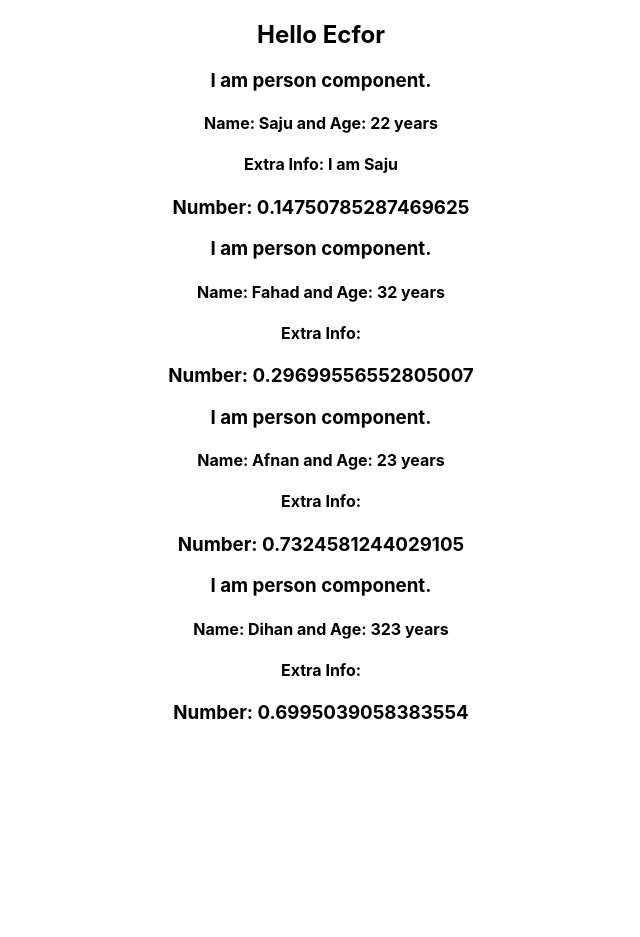
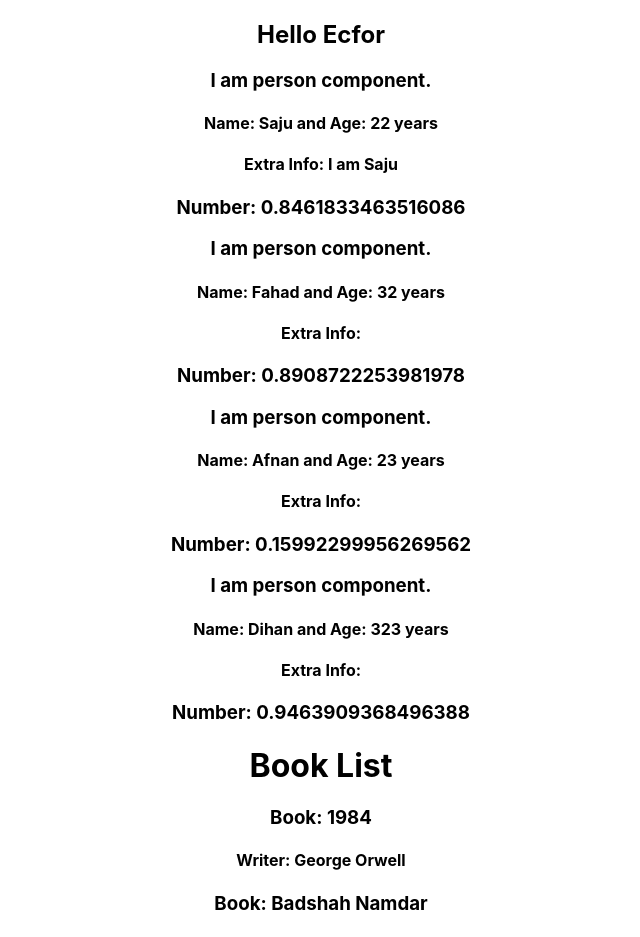
Before and after one commit to Hasan-Saju/React-with-Redux, a React (Create React App) app in the folder React_Basics/hello-world/: page / in a window 1280 px wide. Shown: the top 937 px of the page, without its empty margins (319-959 px from the left). Before the commit the page ends 800 px from the top, so only its background shows below. Built offline with nearby package versions, Linux system fonts and the light colour scheme.

Commit message:
write new component

```diff
--- a/React_Basics/hello-world/src/App.js
+++ b/React_Basics/hello-world/src/App.js
@@ -1,7 +1,7 @@
-import React,{Component} from 'react';
-import './App.css';
-import Person from './components/Person'
-
+import React, { Component } from "react";
+import "./App.css";
+import Person from "./components/Person";
+import Book from "./components/Book";
 
 // JSX
 // Functional Component
@@ -22,23 +22,30 @@
 // only 1 root element is possible in jsx
 
 // Class component
-class App extends Component{
+class App extends Component {
   // calculation can be done
-  render(){
+  // props baire theke pass kora info, state component er nijer info
+  // state can be used only in class based components
+  render() {
     let obj = new Component();
     console.log(obj);
     return (
-          <div className="App">
-           <h2>Hello Ecfor</h2>
-           <Person name="Saju" age="22">I am Saju</Person>
-           <Person name="Fahad" age="32"/>
-           <Person name="Afnan" age="23"/>
-           <Person name="Dihan" age="323"/>
-          </div>
-        );
+      <div className="App">
+        <h2>Hello Ecfor</h2>
+        <Person name="Saju" age="22">
+          I am Saju
+        </Person>
+        <Person name="Fahad" age="32" />
+        <Person name="Afnan" age="23" />
+        <Person name="Dihan" age="323" />
+        <h1>Book List</h1>
+        <Book bookName="1984" writer="George Orwell" />
+        <Book bookName="Badshah Namdar" writer="Humayun Ahmed" />
+        <Book bookName="Da Vinci Code" writer="Dan Brown" />
+      </div>
+    );
   }
 }
-
 
 // function Person() {
 //   return(
--- /dev/null
+++ b/React_Basics/hello-world/src/components/Book.js
@@ -0,0 +1,12 @@
+import React from "react";
+
+const Book = (props) => {
+  return (
+    <div>
+      <h3>Book: {props.bookName}</h3>
+      <h4>Writer: {props.writer}</h4>
+    </div>
+  );
+};
+
+export default Book;
--- a/React_Basics/hello-world/src/components/Person.js
+++ b/React_Basics/hello-world/src/components/Person.js
@@ -1,4 +1,4 @@
-import React, {Component} from 'react'; //for compiling jsx in Person()
+import React, { Component } from "react"; //for compiling jsx in Person()
 
 // function Person() {
 //   return(
@@ -11,35 +11,36 @@
 // converting to arrow function
 
 // dynamic function component
-// let Person=(props)=>{
-//   return(
-//     <div>
-//       <h3>I am person component.</h3>
-//       <h4>Name: {props.name} and Age: {props.age} years</h4>
-//       <h4>Extra Info: {props.children} </h4>
-//       <h3>Number: {Math.random()}</h3>
-//     </div>
-//   );
-// }
-
+let Person = (props) => {
+  return (
+    <div>
+      <h3>I am person component.</h3>
+      <h4>
+        Name: {props.name} and Age: {props.age} years
+      </h4>
+      <h4>Extra Info: {props.children} </h4>
+      <h3>Number: {Math.random()}</h3>
+    </div>
+  );
+};
 
 // dynamic class component
 // props component er element tai super use kora lage
-class Person extends Component{
-  constructor(props){
-    super(props);
-  }
-  render(){
-    return(
-          <div>
-            <h3>I am person component.</h3>
-            <h4>Name: {this.props.name} and Age: {this.props.age} years</h4>
-            <h4>Extra Info: {this.props.children} </h4>
-            <h3>Number: {Math.random()}</h3>
-          </div>
-        );
-  }
-}
-
+// class Person extends Component{
+//   constructor(props){
+//     super(props);
+//   }
+//   // its okay if we dont use constructor
+//   render(){
+//     return(
+//           <div>
+//             <h3>I am person component.</h3>
+//             <h4>Name: {this.props.name} and Age: {this.props.age} years</h4>
+//             <h4>Extra Info: {this.props.children} </h4>
+//             <h3>Number: {Math.random()}</h3>
+//           </div>
+//         );
+//   }
+// }
 
 export default Person;
```
